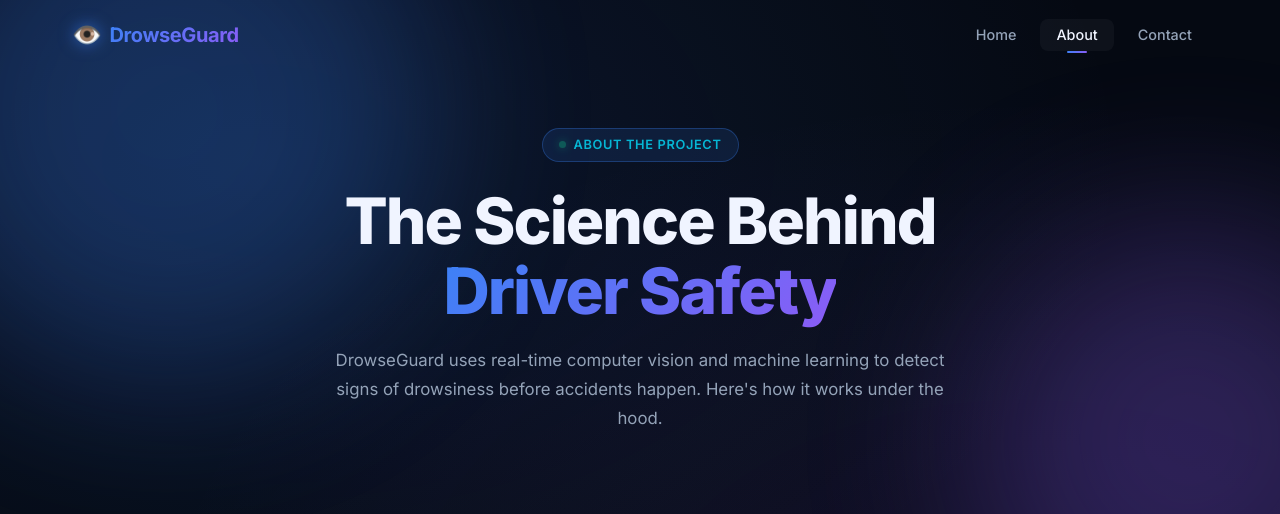
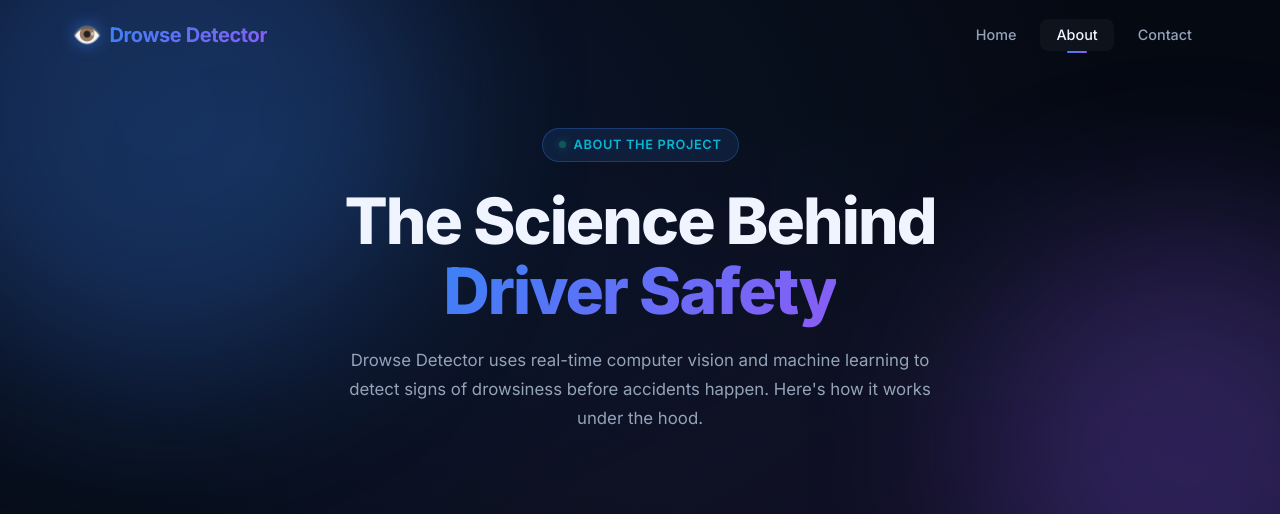
Before and after one commit to sumanxgit11/drowse_detector, a Flask app: page /about in a window 1280 px wide. Shown: the top 514 px of the page. Run offline with Flask 3, Linux system fonts and the light colour scheme.

Commit message:
Renamed DrowseGuard to Drowse Detector

```diff
--- a/static/css/style.css
+++ b/static/css/style.css
@@ -1,5 +1,5 @@
 /* ═══════════════════════════════════════════════════════════
-   DrowseGuard — Main Design System
+   Drowse Detector — Main Design System
    Dark Glassmorphism · CSS Custom Properties · Animations
 ═══════════════════════════════════════════════════════════ */
 
--- a/static/js/alerts.js
+++ b/static/js/alerts.js
@@ -1,5 +1,5 @@
 /**
- * DrowseGuard — Drowsiness Alert System
+ * Drowse Detector — Drowsiness Alert System
  * Web Audio API beep + visual effects
  */
 
--- a/static/js/main.js
+++ b/static/js/main.js
@@ -1,5 +1,5 @@
 /**
- * DrowseGuard — Main Frontend Controller (Client-Side Detection)
+ * Drowse Detector — Main Frontend Controller (Client-Side Detection)
  */
 
 import { FaceLandmarker, FilesetResolver } from "https://cdn.jsdelivr.net/npm/@mediapipe/tasks-vision@0.10.3";
--- a/templates/about.html
+++ b/templates/about.html
@@ -3,8 +3,8 @@
 <head>
   <meta charset="UTF-8"/>
   <meta name="viewport" content="width=device-width, initial-scale=1.0"/>
-  <meta name="description" content="Learn how DrowseGuard detects driver drowsiness using AI facial landmark analysis."/>
-  <title>About – DrowseGuard</title>
+  <meta name="description" content="Learn how Drowse Detector detects driver drowsiness using AI facial landmark analysis."/>
+  <title>About – Drowse Detector</title>
   <link rel="preconnect" href="https://fonts.googleapis.com"/>
   <link href="https://fonts.googleapis.com/css2?family=Inter:wght@300;400;500;600;700;800&display=swap" rel="stylesheet"/>
   <link rel="stylesheet" href="{{ url_for('static', filename='css/style.css') }}"/>
@@ -17,7 +17,7 @@
     <div class="nav-container">
       <a href="/" class="nav-brand">
         <span class="brand-icon">👁️</span>
-        <span class="brand-text">DrowseGuard</span>
+        <span class="brand-text">Drowse Detector</span>
       </a>
       <ul class="nav-links">
         <li><a href="/" class="nav-link">Home</a></li>
@@ -40,7 +40,7 @@
       <div class="hero-badge"><span class="badge-dot"></span>About The Project</div>
       <h1 class="hero-title">The Science Behind <span class="gradient-text">Driver Safety</span></h1>
       <p class="hero-subtitle">
-        DrowseGuard uses real-time computer vision and machine learning to detect signs of drowsiness
+        Drowse Detector uses real-time computer vision and machine learning to detect signs of drowsiness
         before accidents happen. Here's how it works under the hood.
       </p>
     </div>
@@ -226,7 +226,7 @@
   <!-- ── Footer ── -->
   <footer class="footer">
     <div class="footer-inner">
-      <span class="footer-brand">👁️ DrowseGuard</span>
+      <span class="footer-brand">👁️ Drowse Detector</span>
       <span class="footer-copy">Built with OpenCV · MediaPipe · Flask · ❤️</span>
       <div class="footer-links">
         <a href="/about">About</a>
--- a/templates/home.html
+++ b/templates/home.html
@@ -4,7 +4,7 @@
   <meta charset="UTF-8" />
   <meta name="viewport" content="width=device-width, initial-scale=1.0"/>
   <meta name="description" content="Real-time AI-powered driver drowsiness detection using eye tracking and facial landmarks."/>
-  <title>DrowseGuard – Driver Drowsiness Detector</title>
+  <title>Drowse Detector – Driver Drowsiness Detector</title>
   <link rel="preconnect" href="https://fonts.googleapis.com"/>
   <link href="https://fonts.googleapis.com/css2?family=Inter:wght@300;400;500;600;700;800&display=swap" rel="stylesheet"/>
   <link rel="stylesheet" href="{{ url_for('static', filename='css/style.css') }}"/>
@@ -16,7 +16,7 @@
     <div class="nav-container">
       <a href="/" class="nav-brand">
         <span class="brand-icon">👁️</span>
-        <span class="brand-text">DrowseGuard</span>
+        <span class="brand-text">Drowse Detector</span>
       </a>
       <ul class="nav-links">
         <li><a href="/" class="nav-link active">Home</a></li>
@@ -220,7 +220,7 @@
   <!-- ── Footer ── -->
   <footer class="footer">
     <div class="footer-inner">
-      <span class="footer-brand">👁️ DrowseGuard</span>
+      <span class="footer-brand">👁️ Drowse Detector</span>
       <span class="footer-copy">Built with OpenCV · MediaPipe · Flask · ❤️</span>
       <div class="footer-links">
         <a href="/about">About</a>
```
Also changed, not shown: rename_brand.py (added, +22 -0 lines), templates/contact.html (+6 -6 lines), README.md.
